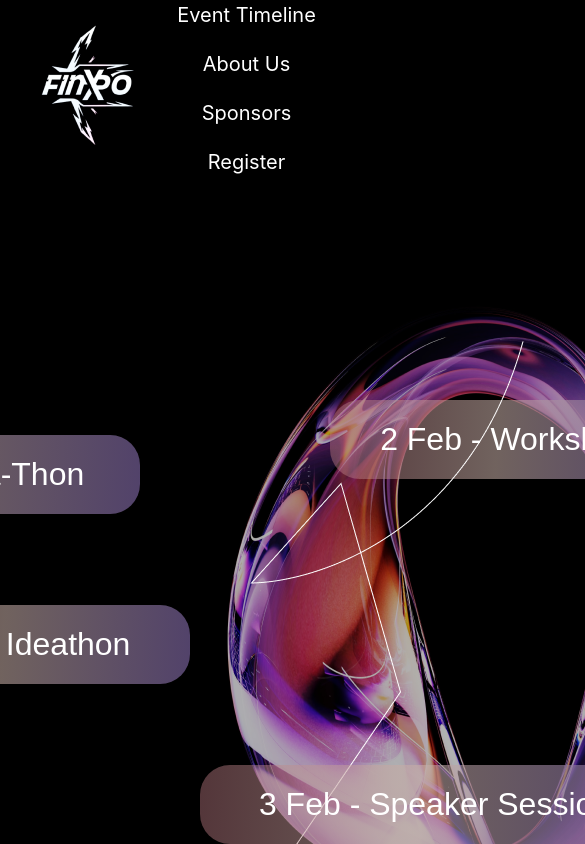
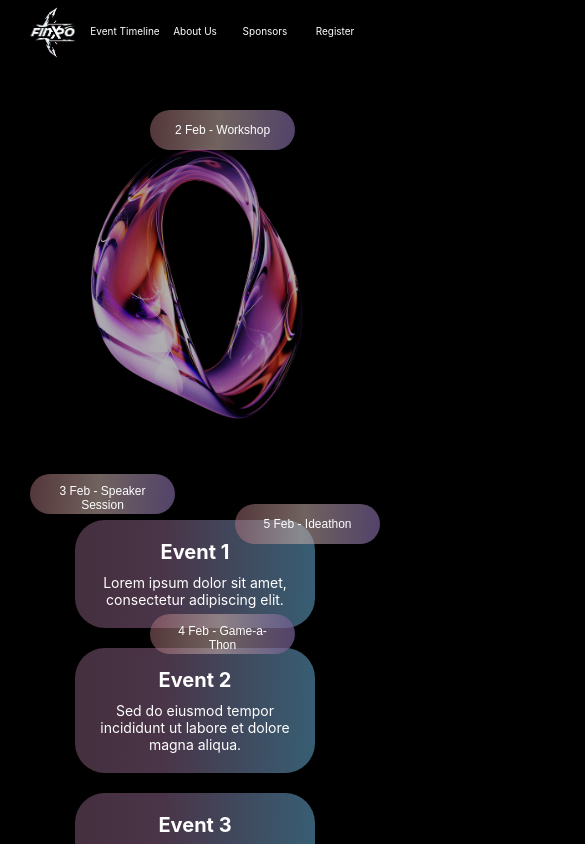
Before and after one commit to KhushiMittal30/Finxpo-Website, a React (Create React App) app: page /timeline in a window 390 px wide. Shown: the top 844 px of the page, 585 px wide, since content can reach past the window. Built offline with nearby package versions, Linux system fonts and the light colour scheme.

Commit message:
tl and web3 res done

```diff
--- a/src/components/navbar/nav.css
+++ b/src/components/navbar/nav.css
@@ -6,6 +6,7 @@
   align-items: center;
   padding: 10px 20px;
   height: 157px;
+  z-index: 1000;
 }
 
 .navbar__logo {
@@ -32,3 +33,26 @@
   width: 137px;
   height: 137px;
 }
+
+@media only screen and (max-width: 768px) {
+  .navbar {
+    flex-direction: row; /* Revert to row layout for larger screens */
+    height: 50px; /* Restore original height for larger screens */
+    margin-bottom: 20px;
+
+  }
+
+  .navbar__logo img {
+    width: 67px;
+    height: 57px;
+  }
+
+  .navbar__links a {
+    flex-direction: row; /* Revert to row layout for larger screens */
+    margin-right: 0px;
+    line-height: 0px;
+    font-size: 10px;
+    width: 70px;
+    height: 20px;
+  }
+}
--- a/src/components/register/reg.css
+++ b/src/components/register/reg.css
@@ -1,7 +1,6 @@
 .holder {
   position: relative;
   width: 1077px;
-  height: 1200px;
   margin: 0 auto;
   display: flex;
   justify-content: center;
@@ -140,10 +139,11 @@ input[type="checkbox"]:checked::before {
 
 @media only screen and (max-width: 600px) {
   .holder {
-    height: 40%;
+    height: 20%;
     width: 40%;
     position: relative;
     margin-bottom: -200px;
+
   }
   .label {
     font-size: 14px;
--- a/src/components/timeline/index.js
+++ b/src/components/timeline/index.js
@@ -13,53 +13,13 @@ const Timeline = () => {
       <div className="imgage1">
         <img src={Timeback} alt="Tl" />
       </div>
-      <button
-        className="gradient-button1"
-        style={{
-          top: "400px",
-          left: "330px",
-          height: "79px",
-          width: "354px",
-        }}
-      >
-        2 Feb - Workshop
-      </button>
+      <button className="gradient-button1 _1tl">2 Feb - Workshop</button>
       <img className="vectors" src={Vector1} alt="Tl" style={{ left: 250 }} />
-      <button
-        className="gradient-button1"
-        style={{
-          bottom: "0px",
-          left: "200px",
-          height: "79px",
-          width: "470px",
-        }}
-      >
-        3 Feb - Speaker Session
-      </button>
+      <button className="gradient-button1 _2tl">3 Feb - Speaker Session</button>
       <img className="vectors" src={Vector2} alt="Tl" style={{ left: 650 }} />
-      <button
-        className="gradient-button1"
-        style={{
-          bottom: "160px",
-          right: "200px",
-          height: "79px",
-          width: "354px",
-        }}
-      >
-        5 Feb - Ideathon
-      </button>
+      <button className="gradient-button1 _4tl">4 Feb - Game-a-Thon</button>
       <img className="vectors" src={Vector3} alt="Tl" style={{ left: 1150 }} />
-      <button
-        className="gradient-button1"
-        style={{
-          bottom: "330px",
-          right: "250px",
-          height: "79px",
-          width: "421px",
-        }}
-      >
-        4 Feb - Game-a-Thon
-      </button>
+      <button className="gradient-button1 _3tl">5 Feb - Ideathon</button>
       <img className="vectors" src={Vector4} alt="Tl" style={{ left: 1450 }} />
 
       <div className="card-container">
@@ -72,11 +32,11 @@ const Timeline = () => {
           details="Sed do eiusmod tempor incididunt ut labore et dolore magna aliqua."
         />
         <Card
-          title="Event 1"
+          title="Event 3"
           details="Lorem ipsum dolor sit amet, consectetur adipiscing elit."
         />
         <Card
-          title="Event 2"
+          title="Event 4"
           details="Sed do eiusmod tempor incididunt ut labore et dolore magna aliqua."
         />
 
--- a/src/components/timeline/tl.css
+++ b/src/components/timeline/tl.css
@@ -20,13 +20,13 @@
     rgba(201, 176, 168, 0.56) 47.21%,
     #22107d 181.58%
   );
+  position: absolute;
   color: white;
   border: none;
   padding: 10px 20px;
   border-radius: 30px;
   cursor: pointer;
   font-size: 32px;
-  position: absolute;
 }
 .card-container {
   display: flex;
@@ -68,3 +68,94 @@
 .card-details {
   font-size: 18px;
 }
+
+/* tl.css */
+
+._1tl {
+  top: 400px;
+  left: 330px;
+  height: 79px;
+  width: 354px;
+}
+
+._2tl {
+  bottom: 0px;
+  left: 200px;
+  height: 79px;
+  width: 470px;
+}
+
+._3tl {
+  bottom: 160px;
+  right: 200px;
+  height: 79px;
+  width: 354px;
+}
+
+._4tl {
+  bottom: 330px;
+  right: 250px;
+  height: 79px;
+  width: 421px;
+}
+
+@media only screen and (max-width: 768px) {
+  .holder1 {
+    text-align: center;
+  }
+
+  .imgage1 {
+    position: static;
+    margin: 0 auto;
+    height: 400px;
+    width: 300px;
+  }
+  .imgage1 img {
+    width: 300px;
+  }
+  .vectors {
+    display: none;
+  }
+
+  .gradient-button1 {
+    position: absolute;
+    width: 145px;
+    height: 40px;
+    font-size: 12px;
+  }
+  .card-header {
+    font-size: 20px;
+  }
+  .card-details {
+    font-size: 14px;
+  }
+  .card-container {
+    margin: 20px auto;
+    max-width: 400px;
+    overflow: auto;
+  }
+
+  .card {
+    width: 60%;
+    max-width: 200px;
+    height: auto;
+    margin: 10px auto;
+  }
+
+  ._1tl {
+    top: 110px;
+    left: 150px;
+  }
+  ._2tl {
+    bottom: 330px;
+    left: 30px;
+  }
+  ._3tl {
+    bottom: 300px;
+    right: 10px;
+  }
+  ._4tl {
+    bottom: 190px;
+    left: 150px;
+  }
+}
--- a/src/components/web3/index.js
+++ b/src/components/web3/index.js
@@ -7,7 +7,7 @@ const Web3 = () => {
   return (
     <div className="holder2">
       <div className="image1">
-        <img src={Events} alt="Event" style={{ width: 1461, height: 917 }} />
+        <img src={Events} alt="Event" />
       </div>
       <div className="speaker__buttons">
         <button className="gradient-button">Speaker Shesh</button>
--- a/src/components/web3/web.css
+++ b/src/components/web3/web.css
@@ -3,7 +3,10 @@
   right: -29px;
   top: -60px;
 }
-
+.image1 img {
+  width: 1461px;
+  height: 917px;
+}
 .image2 {
   position: relative;
   margin-top: 300px;
@@ -13,9 +16,7 @@
 .holder2 {
   position: relative;
   width: 1077px;
-
   margin: 0 auto;
-
   justify-content: center;
   align-items: center;
 }
@@ -31,3 +32,39 @@
 .gradient-button + .gradient-button {
   margin-left: 211px; /* Adjust the gap between buttons */
 }
+
+@media only screen and (max-width: 768px) {
+  .holder2 {
+    margin-top: 100px;
+    width: 90%; /* Adjust width for smaller screens */
+    text-align: center; /* Center align content */
+  }
+
+  .image1 img {
+    height: 300px;
+    width: 100%;
+  }
+
+  .image2 img{
+    height: 400px;
+    width: auto;
+  }
+  .image2{
+    margin-top: -10px;
+    left: 0px;
+  }
+
+  .gradient-button {
+    width: 80%; /* Adjust width for smaller screens */
+    max-width: 300px; /* Set maximum width */
+    margin: 20px auto; /* Center align buttons */
+  }
+
+  .speaker__buttons {
+    margin-top: 10px; /* Adjust margin-top for smaller screens */
+  }
+
+  .gradient-button + .gradient-button {
+    margin-left: 0; /* Reset margin-left for smaller screens */
+  }
+}
```
